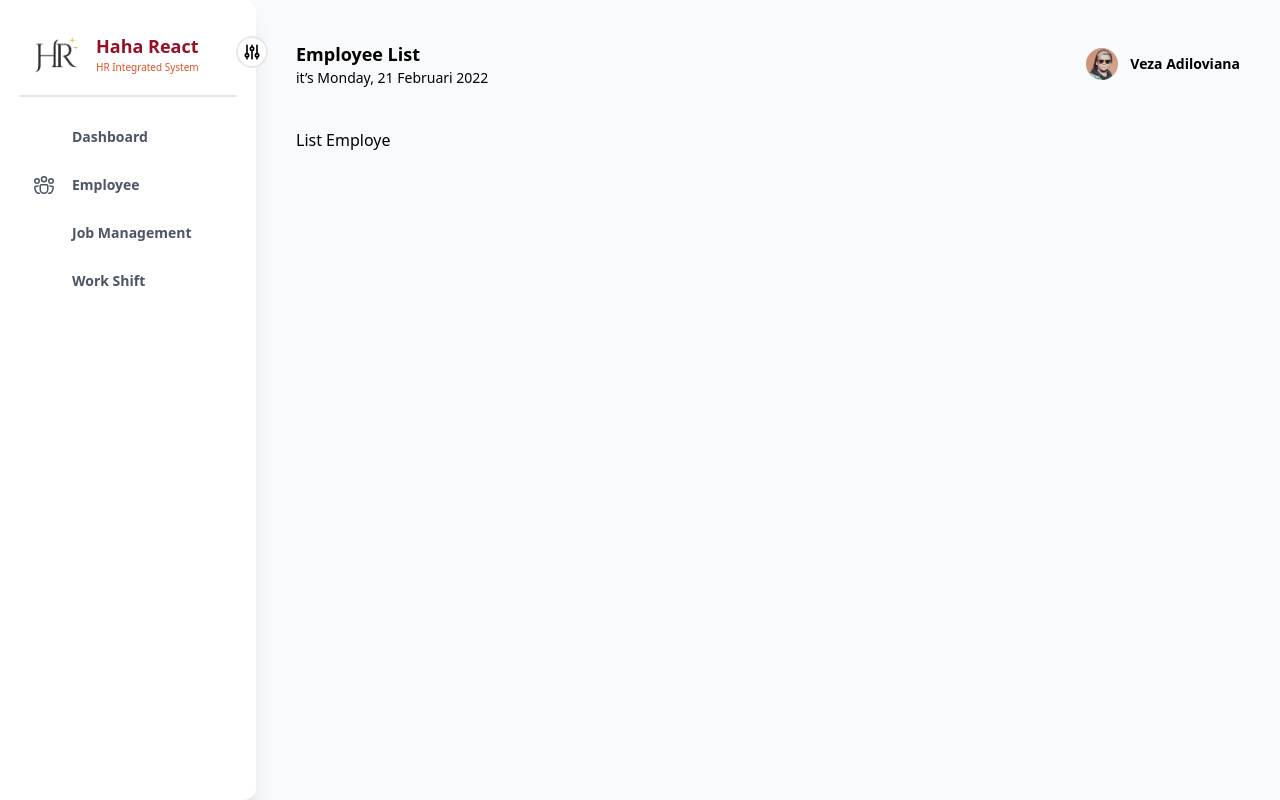
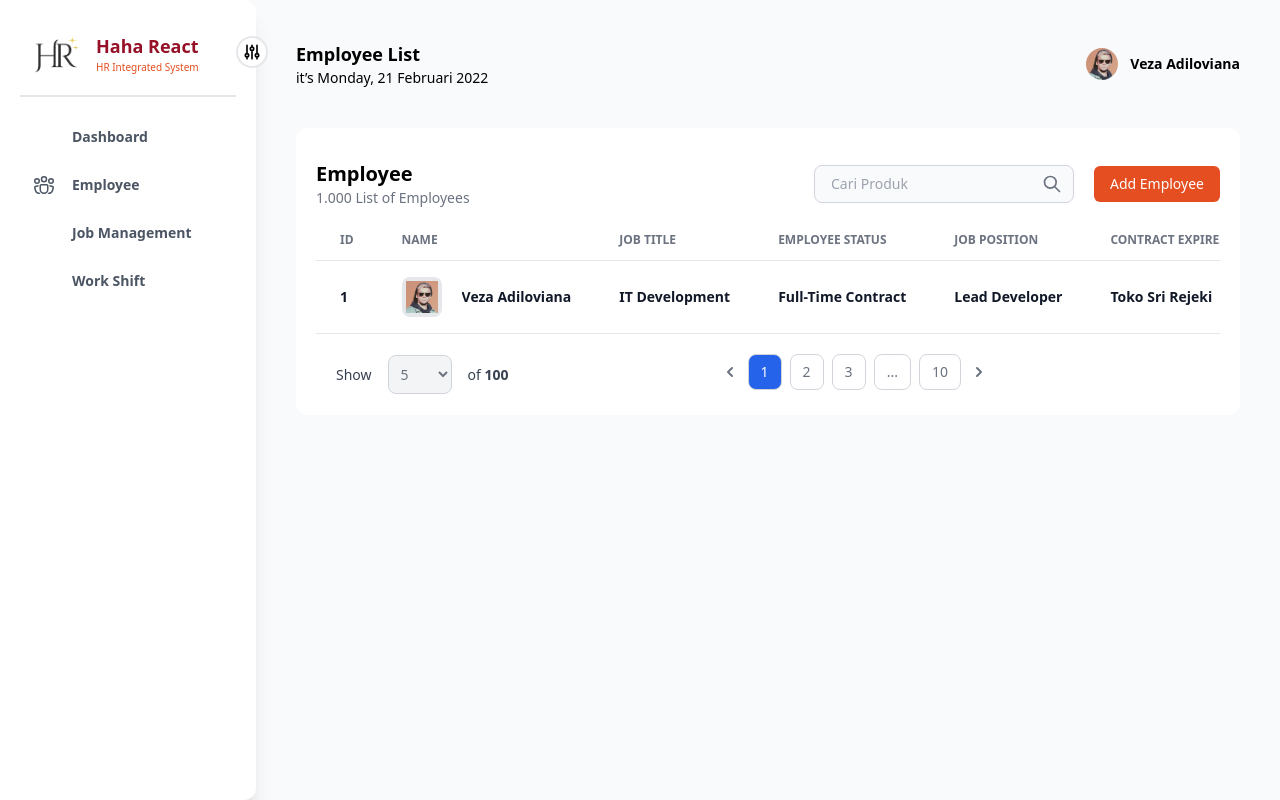
Before and after one commit to vezaadiloviana/react-project, a React (Create React App) app: page /employee-list in a window 1280 px wide. Built offline with nearby package versions, Linux system fonts and the light colour scheme; some icons are missing.

Commit message:
create table employee

```diff
--- a/src/Components/Layout/index.js
+++ b/src/Components/Layout/index.js
@@ -7,7 +7,7 @@ const Layout = ({content}) => {
         <div className='w-min'>
           <Sidebar/>
         </div>
-        <div className='p-10 w-full'>
+        <div className='p-10 w-full overflow-hidden'>
             {content}
         </div>
     </div>
--- a/src/Components/Table/ListEmployee/index.js
+++ b/src/Components/Table/ListEmployee/index.js
@@ -1,9 +1,155 @@
 import React from 'react'
+import avatar from '../../../Assets/img/avatar.jpg'
 
 const ListEmployee = () => {
   return (
-    <div className='py-10'>
-      List Employe
+    <div className="relative bg-white p-5 rounded-xl overflow-hidden">
+      <div className="flex flex-col md:flex-row gap-4 md:items-center md:justify-between py-3">
+        <div className="flex flex-row justify-between items-center md:items-start md:flex-col">
+          <h1 className="font-bold text-xl text-black">Employee</h1>
+          <p className="text-sm text-gray-500">1.000 List of Employees</p>
+        </div>
+        <div className="flex flex-col md:flex-row gap-5 items-center">
+          <div className="relative">
+            <input type="search" id="default-search" className="block px-4 py-2 pr-10 w-full text-sm text-gray-900 bg-gray-50 rounded-lg border border-gray-300 focus:ring-blue-500 focus:border-blue-500" placeholder="Cari Produk " required />
+            <div className="flex absolute inset-y-0 right-0 items-center pr-3 pointer-events-none">
+              <svg aria-hidden="true" className="w-5 h-5 text-gray-500" fill="none" stroke="currentColor" viewBox="0 0 24 24" xmlns="http://www.w3.org/2000/svg"><path stroke-linecap="round" stroke-linejoin="round" stroke-width="2" d="M21 21l-6-6m2-5a7 7 0 11-14 0 7 7 0 0114 0z"></path></svg>
+            </div>
+          </div>
+          <button className="text-white bg-[#E44E21] rounded-md px-4 py-2 text-sm">
+            Add Employee
+          </button>
+        </div>
+      </div>
+
+      <div className="overflow-auto h-full">
+        <table className="w-full text-sm text-left text-gray-500">
+          <thead className="text-xs text-gray-500 uppercase bg-white border-b">
+            <tr>
+              <th scope="col" className="py-3 px-6 truncate">
+                Id
+              </th>
+              <th scope="col" className="py-3 px-6 truncate">
+                Name
+              </th>
+              <th scope="col" className="py-3 px-6 truncate">
+                Job Title
+              </th>
+              <th scope="col" className="py-3 px-6 truncate">
+                Employee Status
+              </th>
+              <th scope="col" className="py-3 px-6 truncate">
+                Job Position
+              </th>
+              <th scope="col" className="py-3 px-6 truncate">
+                Contract Expires
+              </th>
+              <th scope="col" className="py-3 px-6 truncate">
+                Action
+              </th>
+            </tr>
+          </thead>
+          <tbody className="text-gray-900">
+            <tr className="bg-white border-b">
+              <td className="py-4 px-6 truncate font-semibold">
+                1
+              </td>
+              <td className="py-4 px-6">
+                <div className="flex flex-row items-center font-semibold gap-5">
+                  <div className="w-10 h-10 flex items-center justify-center rounded-lg bg-gray-200">
+                    <img className="w-8 h-8" src={avatar} alt="" />
+                  </div>
+                  <h1 className="truncate">Veza Adiloviana</h1>
+                </div>
+              </td>
+              <td className="py-4 px-6 truncate font-semibold">
+                IT Development
+              </td>
+              <td className="py-4 px-6 truncate font-semibold">
+                Full-Time Contract
+              </td>
+              <td className="py-4 px-6 truncate font-semibold">
+                Lead Developer
+              </td>
+              <td className="py-4 px-6 truncate font-semibold">
+                Toko Sri Rejeki
+              </td>
+              <td className="py-4 px-6 truncate font-semibold">
+                11/11/2023
+              </td>
+              <td className="py-4 px-6 flex flex-row gap-3 truncate font-semibold justify-end">
+                <button type="button" className="text-secondaryBlue w-10 h-10 bg-[#F5F9FD] rounded-md flex justify-center items-center">
+                  <span className="iconify w-5 h-5" data-icon="akar-icons:edit"></span>
+                </button>
+                <button type="button" className="text-secondaryBlue w-10 h-10 bg-[#F5F9FD] rounded-md flex justify-center items-center">
+                  <span className="iconify w-5 h-5" data-icon="ant-design:delete-outlined"></span>
+                </button>
+              </td>
+            </tr>
+          </tbody>
+        </table>
+      </div>
+
+      <div className="text-sm flex justify-center gap-5 flex-col md:flex-row md:justify-between text-gray-700 bg-white rounded-b-lg px-5 pt-5">
+        <div className="flex items-center gap-4">
+          Show
+          <select className="bg-gray-100 border  border-gray-300 text-gray-500 text-sm rounded-lg focus:ring-blue-500 focus:border-blue-500 block w-16 p-2">
+            <option selected value="">5</option>
+            <option value="">10</option>
+            <option value="">20</option>
+          </select>
+          <p>of <span className="font-bold">100</span> </p>
+        </div>
+        <div>
+          <nav aria-label="Page navigation example">
+            <ul className="inline-flex items-center">
+              <li>
+                <div
+                  className="block py-2 ml-0 leading-tight text-gray-500 hover:text-cyan-500">
+                  <span className="sr-only">Previous</span>
+                  <svg className="w-5 h-5" fill="currentColor" viewBox="0 0 20 20" xmlns="http://www.w3.org/2000/svg">
+                    <path fill-rule="evenodd"
+                      d="M12.707 5.293a1 1 0 010 1.414L9.414 10l3.293 3.293a1 1 0 01-1.414 1.414l-4-4a1 1 0 010-1.414l4-4a1 1 0 011.414 0z"
+                      clip-rule="evenodd"></path>
+                  </svg>
+                </div>
+              </li>
+              <li>
+                <div aria-current="page"
+                  className="py-2 px-3  ml-2 rounded-lg leading-tight text-white bg-blue-600 border border-gray-300 hover:bg-gray-100 hover:text-gray-700 ">1</div>
+              </li>
+              <li>
+                <div
+                  className="py-2 px-3  ml-2 rounded-lg leading-tight text-gray-500 bg-white border border-gray-300 hover:bg-gray-100 hover:text-gray-700 ">2</div>
+              </li>
+              <li>
+                <div
+                  className="py-2 px-3  ml-2 rounded-lg leading-tight text-gray-500 bg-white border border-gray-300 hover:bg-gray-100 hover:text-gray-700 ">3</div>
+              </li>
+              <li>
+                <div
+                  className="py-2 px-3  ml-2 rounded-lg leading-tight text-gray-500 bg-white border border-gray-300 hover:bg-gray-100 hover:text-gray-700">...</div>
+              </li>
+              <li>
+                <div
+                  className="py-2 px-3  ml-2 rounded-lg leading-tight text-gray-500 bg-white border border-gray-300 hover:bg-gray-100 hover:text-gray-700">10</div>
+              </li>
+              <li>
+                <div
+                  className="block py-2 ml-2 leading-tight text-gray-500 hover:text-cyan-500">
+                  <span className="sr-only">Next</span>
+                  <svg className="w-5 h-5" fill="currentColor" viewBox="0 0 20 20" xmlns="http://www.w3.org/2000/svg">
+                    <path fill-rule="evenodd"
+                      d="M7.293 14.707a1 1 0 010-1.414L10.586 10 7.293 6.707a1 1 0 011.414-1.414l4 4a1 1 0 010 1.414l-4 4a1 1 0 01-1.414 0z"
+                      clip-rule="evenodd"></path>
+                  </svg>
+                </div>
+              </li>
+            </ul>
+          </nav>
+        </div>
+        <div></div>
+      </div>
     </div>
   )
 }
--- a/src/Pages/EmployeeList/index.js
+++ b/src/Pages/EmployeeList/index.js
@@ -11,7 +11,9 @@ const EmployeeList = () => {
       content={
         <>
           <Header headerTitle={'Employee List'} />
-          <ListEmployee/>
+          <div className='py-10'>
+            <ListEmployee/>
+          </div>
         </>
       }
       />
```
